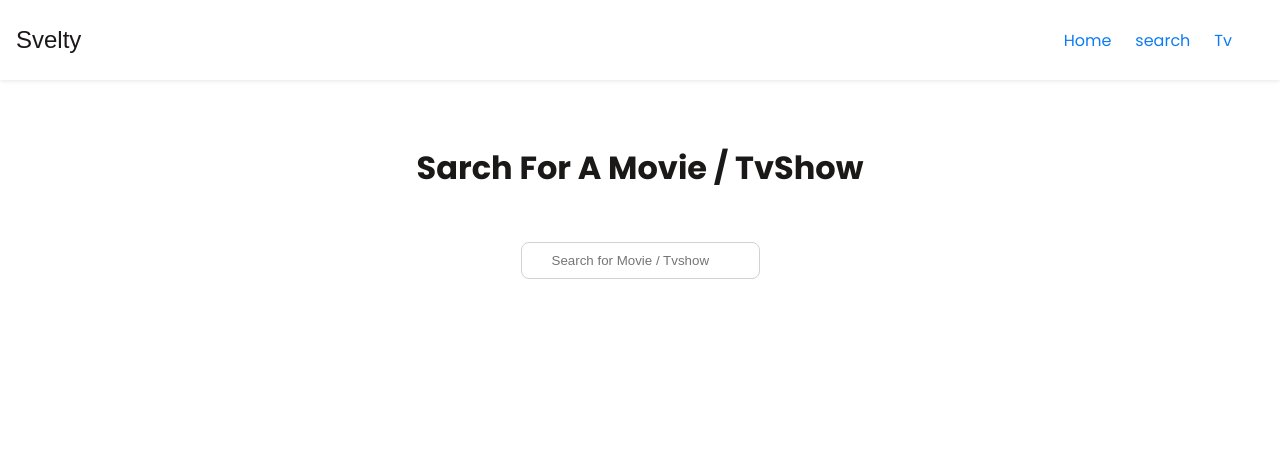
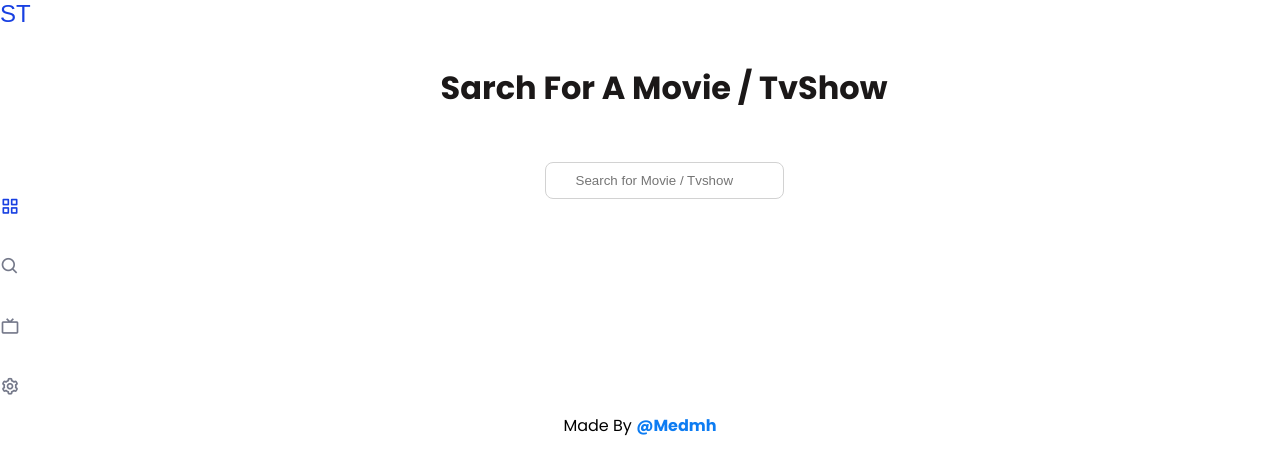
Before and after one commit to medragneel/svelty, a SvelteKit app: page /search in a window 1280 px wide. Shown: the top 474 px of the page. Built offline with nearby package versions, Linux system fonts and the light colour scheme; a web font is replaced by a local one.

Commit message:
svelty@V1.7.2

```diff
--- a/src/app.html
+++ b/src/app.html
@@ -5,6 +5,7 @@
     <meta charset="utf-8" />
     <link rel="icon" href="%sveltekit.assets%/favicon.png" />
     <link href="https://fonts.cdnfonts.com/css/bord-demo" rel="stylesheet">
+    <link href='https://unpkg.com/boxicons@2.1.4/css/boxicons.min.css' rel='stylesheet'>
     <meta name="viewport" content="width=device-width, initial-scale=1" />
     %sveltekit.head%
 </head>
--- a/src/lib/components/header.svelte
+++ b/src/lib/components/header.svelte
@@ -17,7 +17,6 @@
     <div class="columns">
         {#if !Watching}
             <div class="column is-full featured_wrapper p-0" transition:fade>
-
                 {#if backdrops?.file_path !== undefined}
                     <img
                         src={media(backdrops?.file_path, 1280)}
--- /dev/null
+++ b/src/lib/components/side.svelte
@@ -0,0 +1,176 @@
+<script>
+    import { onMount } from "svelte";
+
+    let activeLink = null;
+
+    function colorLink(event) {
+        const linkColors = document.querySelectorAll(".side--nav__link");
+        linkColors.forEach((l) => l.classList.remove("active-link"));
+        event.target.classList.add("active-link");
+        activeLink = event.target;
+    }
+
+    onMount(() => {
+        const linkColors = document.querySelectorAll(".side--nav__link");
+        linkColors.forEach((l) => l.addEventListener("click", colorLink));
+    });
+</script>
+
+<div class="side--nav" id="nav">
+    <nav class="side--nav__content">
+        <a href="/" class="side--nav__logo">
+            <span class="logo">ST</span>
+        </a>
+
+        <div class="side--nav__list">
+            <a href="/" class="side--nav__link active-link">
+                <i class="bx bx-grid-alt"></i>
+            </a>
+
+            <a href="/search" class="side--nav__link">
+                <i class="bx bx-search"></i>
+            </a>
+
+            <a href="/tv" class="side--nav__link">
+                <i class="bx bx-tv"></i>
+            </a>
+
+            <a href="/" class="side--nav__link">
+                <i class="bx bx-cog"></i>
+            </a>
+        </div>
+    </nav>
+</div>
+
+<style>
+    #nav,
+    .side--nav__list {
+        z-index: 99;
+    }
+    @import url("https://fonts.googleapis.com/css2?family=Poppins:wght@400;500;600&display=swap");
+
+    :root {
+        /*Color mode HSL(hue, saturation, lightness)*/
+        --first-color: hsl(228, 81%, 49%);
+        --title-color: hsl(228, 12%, 15%);
+        --text-color: hsl(228, 8%, 50%);
+        --body-color: hsl(228, 100%, 99%);
+        --container-color: #fff;
+
+        /*========== Font and typography ==========*/
+        /*.5rem = 8px | 1rem = 16px ...*/
+        --body-font: "Poppins", sans-serif;
+        --normal-font-size: 0.938rem;
+    }
+
+    /* Responsive typography */
+    @media screen and (min-width: 968px) {
+        :root {
+            --normal-font-size: 1rem;
+        }
+    }
+
+    @media screen and (max-width: 767px) {
+        .side--nav__logo {
+            display: none;
+        }
+
+        .side--nav__list {
+            position: fixed;
+            bottom: 2rem;
+            background-color: var(--container-color);
+            box-shadow: 0 8px 24px hsla(228, 81%, 24%, 0.15);
+            width: 90%;
+            padding: 30px 40px;
+            border-radius: 1rem;
+            left: 0;
+            right: 0;
+            margin: 0 auto;
+            display: flex;
+            justify-content: center;
+            align-items: center;
+            column-gap: 36px;
+            transition: 0.4s;
+        }
+    }
+
+    .side--nav__link {
+        display: flex;
+        color: var(--text-color);
+        font-weight: 500;
+        transition: 0.3s;
+    }
+
+    .side--nav__link i {
+        font-size: 1.25rem;
+    }
+
+    .side--nav__link:hover {
+        color: var(--first-color);
+    }
+
+    /* Active link */
+    .active-link {
+        color: var(--first-color);
+    }
+
+    @media screen and (max-width: 320px) {
+        .side--nav__list {
+            column-gap: 20px;
+        }
+    }
+
+    /* For medium devices */
+    @media screen and (min-width: 576px) {
+        .side--nav__list {
+            width: 332px;
+        }
+    }
+
+    @media screen and (min-width: 767px) {
+        .side--nav {
+            position: fixed;
+            left: 0;
+            background-color: var(--container-color);
+            box-shadow: 1px 0 4px hsla(228, 81%, 49%, 0.15);
+            width: 84px;
+            height: 200vh;
+            padding: 2rem;
+            transition: 0.3s;
+        }
+        .side--nav__logo {
+            display: flex;
+        }
+        .side--nav__logo span {
+            font-size: 1.5rem;
+            color: var(--first-color)
+        }
+        .side--nav__logo,
+        .side--nav__link {
+            align-items: center;
+            column-gap: 2rem;
+        }
+        .side--nav__list {
+            display: grid;
+            row-gap: 2.5rem;
+            margin-top: 10.5rem;
+        }
+        .side--nav__content {
+            overflow: hidden;
+            height: 100%;
+        }
+    }
+
+    /* For 2K & 4K resolutions */
+    @media screen and (min-width: 2048px) {
+        body {
+            zoom: 1.7;
+        }
+    }
+
+    @media screen and (min-width: 3840px) {
+        body {
+            zoom: 2.5;
+        }
+    }
+</style>
--- /dev/null
+++ b/src/lib/stores/themeStore.ts
@@ -0,0 +1,6 @@
+import { writable } from "svelte/store";
+
+const theme = writable('system')
+
+
+export { theme }
--- /dev/null
+++ b/src/lib/styles/app.css
@@ -0,0 +1,29 @@
+
+    @import url("https://fonts.googleapis.com/css2?family=Poppins:wght@400;500;600&display=swap");
+
+    :root {
+        /*Color mode HSL(hue, saturation, lightness)*/
+        --first-color: hsl(228, 81%, 49%);
+        --title-color: hsl(228, 12%, 15%);
+        --text-color: hsl(228, 8%, 50%);
+        --body-color: hsl(228, 100%, 99%);
+        --container-color: #fff;
+
+        /*========== Font and typography ==========*/
+        /*.5rem = 8px | 1rem = 16px ...*/
+        --body-font: "Poppins", sans-serif;
+        --normal-font-size: 0.938rem;
+    }
+
+    /* For 2K & 4K resolutions */
+    @media screen and (min-width: 2048px) {
+        body {
+            zoom: 1.7;
+        }
+    }
+
+    @media screen and (min-width: 3840px) {
+        body {
+            zoom: 2.5;
+        }
+    }
--- /dev/null
+++ b/src/lib/types/global.d.ts
@@ -0,0 +1 @@
+export type Theme = 'system' | 'light' | 'dark'
--- a/src/routes/+layout.svelte
+++ b/src/routes/+layout.svelte
@@ -1,45 +1,57 @@
 <script>
+    import Side from "$lib/components/side.svelte";
     let toggleActive = false;
     function toggle() {
         toggleActive = !toggleActive;
     }
 </script>
 
-<nav class="nav px-1">
-    <div class="logo">
-        <a href="/" class="txt-dark">
-            <span>Svelty</span>
-        </a>
-    </div>
-    <a class="hamburger" href="?" on:click={toggle}>
-        <span class="bar bar1 bg-dark" />
-        <span class="bar bar2 bg-dark" />
-        <span class="bar bar3 bg-dark" />
-    </a>
+<!-- <nav class="nav px-1"> -->
+<!--     <div class="logo"> -->
+<!--         <a href="/" class="txt-dark"> -->
+<!--             <span>Svelty</span> -->
+<!--         </a> -->
+<!--     </div> -->
+<!--     <a class="hamburger" href="?" on:click={toggle}> -->
+<!--         <span class="bar bar1 bg-dark" /> -->
+<!--         <span class="bar bar2 bg-dark" /> -->
+<!--         <span class="bar bar3 bg-dark" /> -->
+<!--     </a> -->
+<!---->
+<!--     <div class={`nav-links ${toggleActive ? "active" : ""}`}> -->
+<!--         <ul> -->
+<!--             <li><a href="/">Home</a></li> -->
+<!--             <li><a href="/search">search</a></li> -->
+<!--             <li><a href="/tv">Tv</a></li> -->
+<!--         </ul> -->
+<!--     </div> -->
+<!-- </nav> -->
 
-    <div class={`nav-links ${toggleActive ? "active" : ""}`}>
-        <ul>
-            <li><a href="/">Home</a></li>
-            <li><a href="/search">search</a></li>
-            <li><a href="/tv">Tv</a></li>
-        </ul>
-    </div>
-</nav>
+<Side />
 
-<slot />
+<div class="side-container">
+    <slot />
+</div>
 
 <br />
 <br />
 <br />
 <br />
 
-<!-- <footer> -->
-<!--     <center> -->
-<!--         Made By <b><a href="/">@Medmh</a></b> -->
-<!--     </center> -->
-<!-- </footer> -->
-<!-- <br /> -->
-<!-- <br /> -->
+<footer>
+    <center>
+        Made By <b
+            ><a href="https://medmh.netlify.app/" target="_blank">@Medmh</a></b
+        >
+    </center>
+</footer>
+<br />
+<br />
 
 <style>
+    @media screen and (min-width: 767px) {
+        .side-container {
+            margin-left: 3rem;
+        }
+    }
 </style>
```
Lines whose indentation alone changed are shown as unchanged.
